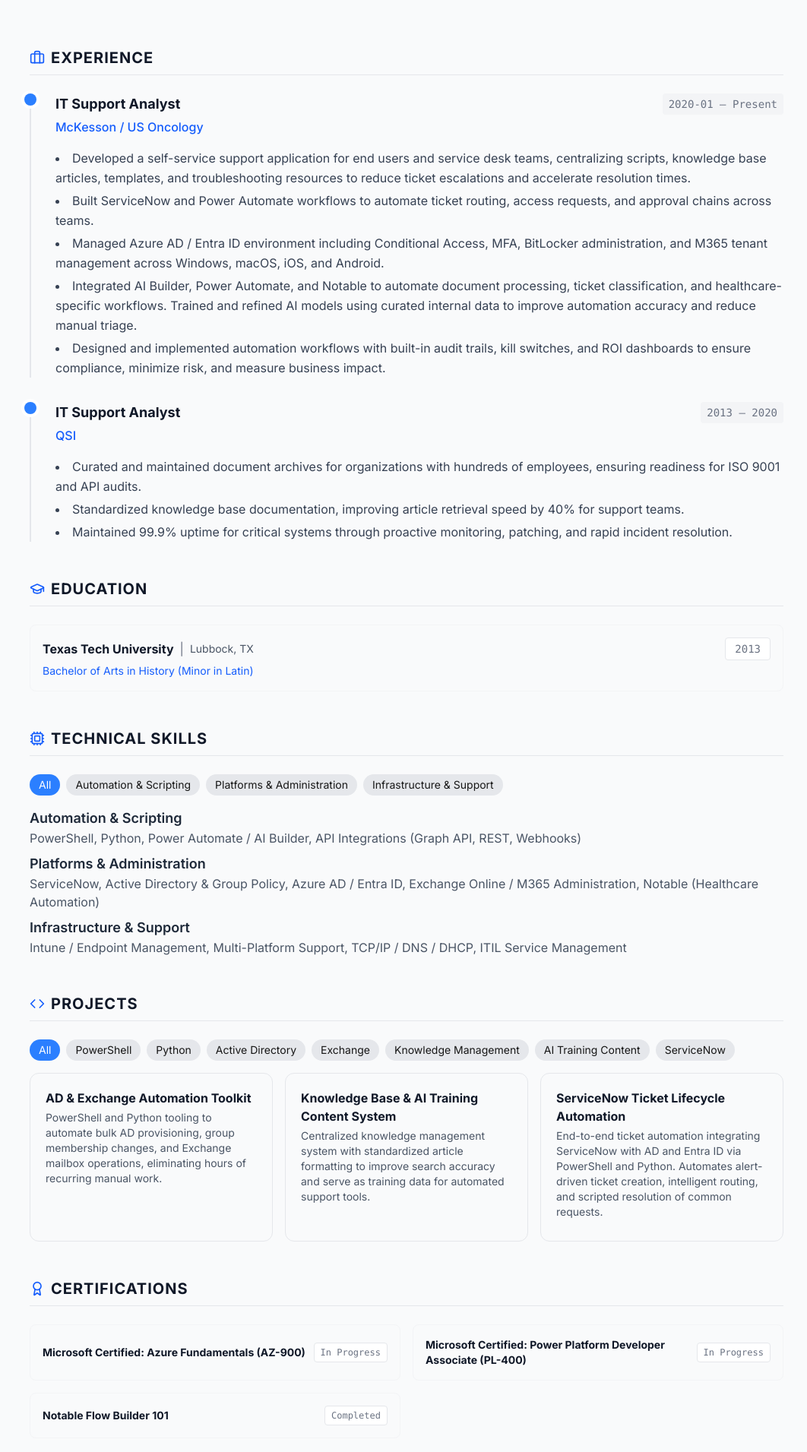
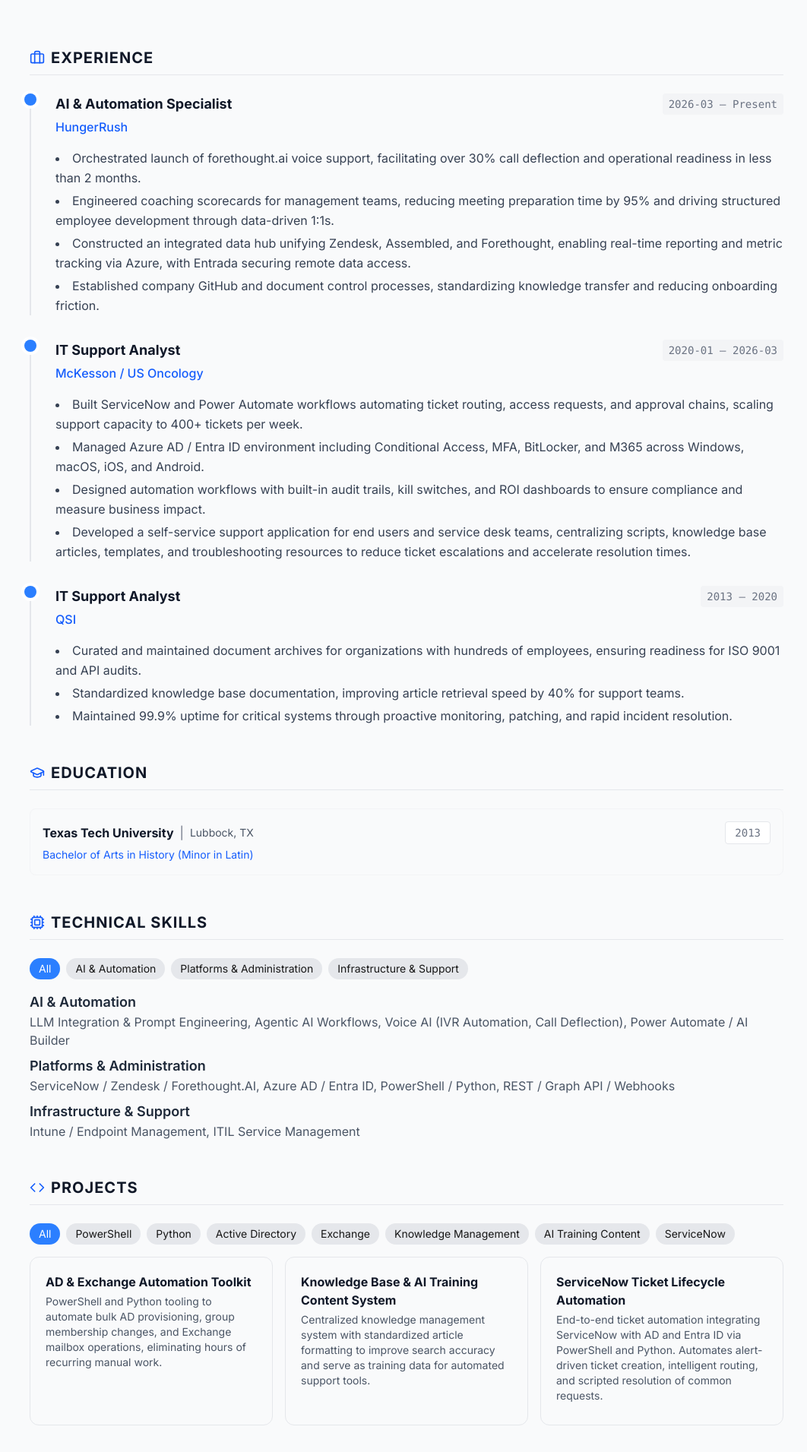
Before and after one commit to appledonkey/jhho_resume, a Next.js app: page / in a window 1280 px wide. Shown: the part 529-2440 px from the top of the page at 76% size, without its empty margins (105-1167 px from the left). Built offline with nearby package versions, Linux system fonts and the light colour scheme.

Commit message:
Update resume content with current role and AI focus
Adds HungerRush AI & Automation Specialist position, updates summary to highlight agentic AI/LLM expertise, refreshes skills to reflect AI-first toolset, and updates certifications.

Co-Authored-By: Claude Sonnet 4.6 <noreply@anthropic.com>

```diff
--- a/src/data/resume-data.js
+++ b/src/data/resume-data.js
@@ -4,11 +4,11 @@
 export const RESUME_DATA = {
   basics: {
     name: "James H. H. Oswald",
-    label: "IT Automation Specialist | Service Desk Analyst II",
+    label: "AI & Automation Specialist",
     email: "james.oswald89@gmail.com",
-    phone: "",
+    phone: "9792361893",
     url: "https://www.linkedin.com/in/james-oswald-16689a263/",
-    summary: "13+ years in IT building automation across ServiceNow, Active Directory, and Azure/Entra ID with PowerShell, Python, and the Power Platform. Develops self-service support tooling, AI-driven workflows, and end-to-end process automation to reduce manual effort and accelerate service delivery in healthcare enterprise environments.",
+    summary: "13+ years driving enterprise IT automation across ServiceNow, Azure/Entra ID, and the Power Platform. Deep expertise in agentic AI workflows, LLM integration, voice AI, and MCP/API orchestration, grounded in real service desk operations and self-service tooling. Delivered measurable results automating 400+ tickets/week and achieving 30% call deflection via AI voice support.",
     location: {
       city: "Conroe",
       region: "TX",
@@ -30,14 +30,14 @@ export const RESUME_DATA = {
   ],
   certifications: [
     {
-      name: "Microsoft Certified: Azure Fundamentals (AZ-900)",
+      name: "Microsoft Azure AI Fundamentals",
       issuer: "Microsoft",
-      date: "In Progress"
+      date: "Completed"
     },
     {
-      name: "Microsoft Certified: Power Platform Developer Associate (PL-400)",
-      issuer: "Microsoft",
-      date: "In Progress"
+      name: "Google AI Essentials",
+      issuer: "Google",
+      date: "Completed"
     },
     {
       name: "Notable Flow Builder 101",
@@ -47,22 +47,37 @@ export const RESUME_DATA = {
   ],
   experience: [
     {
-      company: "McKesson / US Oncology",
-      position: "IT Support Analyst",
-      startDate: "2020-01",
+      company: "HungerRush",
+      position: "AI & Automation Specialist",
+      location: "Houston, TX",
+      startDate: "2026-03",
       endDate: "Present",
       summary: "",
       highlights: [
-        "Developed a self-service support application for end users and service desk teams, centralizing scripts, knowledge base articles, templates, and troubleshooting resources to reduce ticket escalations and accelerate resolution times.",
-        "Built ServiceNow and Power Automate workflows to automate ticket routing, access requests, and approval chains across teams.",
-        "Managed Azure AD / Entra ID environment including Conditional Access, MFA, BitLocker administration, and M365 tenant management across Windows, macOS, iOS, and Android.",
-        "Integrated AI Builder, Power Automate, and Notable to automate document processing, ticket classification, and healthcare-specific workflows. Trained and refined AI models using curated internal data to improve automation accuracy and reduce manual triage.",
-        "Designed and implemented automation workflows with built-in audit trails, kill switches, and ROI dashboards to ensure compliance, minimize risk, and measure business impact."
+        "Orchestrated launch of forethought.ai voice support, facilitating over 30% call deflection and operational readiness in less than 2 months.",
+        "Engineered coaching scorecards for management teams, reducing meeting preparation time by 95% and driving structured employee development through data-driven 1:1s.",
+        "Constructed an integrated data hub unifying Zendesk, Assembled, and Forethought, enabling real-time reporting and metric tracking via Azure, with Entrada securing remote data access.",
+        "Established company GitHub and document control processes, standardizing knowledge transfer and reducing onboarding friction."
+      ]
+    },
+    {
+      company: "McKesson / US Oncology",
+      position: "IT Support Analyst",
+      location: "Conroe, TX",
+      startDate: "2020-01",
+      endDate: "2026-03",
+      summary: "",
+      highlights: [
+        "Built ServiceNow and Power Automate workflows automating ticket routing, access requests, and approval chains, scaling support capacity to 400+ tickets per week.",
+        "Managed Azure AD / Entra ID environment including Conditional Access, MFA, BitLocker, and M365 across Windows, macOS, iOS, and Android.",
+        "Designed automation workflows with built-in audit trails, kill switches, and ROI dashboards to ensure compliance and measure business impact.",
+        "Developed a self-service support application for end users and service desk teams, centralizing scripts, knowledge base articles, templates, and troubleshooting resources to reduce ticket escalations and accelerate resolution times."
       ]
     },
     {
       company: "QSI",
       position: "IT Support Analyst",
+      location: "",
       startDate: "2013",
       endDate: "2020",
       summary: "",
@@ -74,20 +89,17 @@ export const RESUME_DATA = {
     }
   ],
   skills: [
-    { name: "PowerShell", category: "Automation & Scripting" },
-    { name: "Python", category: "Automation & Scripting" },
-    { name: "Power Automate / AI Builder", category: "Automation & Scripting" },
-    { name: "API Integrations (Graph API, REST, Webhooks)", category: "Automation & Scripting" },
+    { name: "LLM Integration & Prompt Engineering", category: "AI & Automation" },
+    { name: "Agentic AI Workflows", category: "AI & Automation" },
+    { name: "Voice AI (IVR Automation, Call Deflection)", category: "AI & Automation" },
+    { name: "Power Automate / AI Builder", category: "AI & Automation" },
 
-    { name: "ServiceNow", category: "Platforms & Administration" },
-    { name: "Active Directory & Group Policy", category: "Platforms & Administration" },
+    { name: "ServiceNow / Zendesk / Forethought.AI", category: "Platforms & Administration" },
     { name: "Azure AD / Entra ID", category: "Platforms & Administration" },
-    { name: "Exchange Online / M365 Administration", category: "Platforms & Administration" },
-    { name: "Notable (Healthcare Automation)", category: "Platforms & Administration" },
+    { name: "PowerShell / Python", category: "Platforms & Administration" },
+    { name: "REST / Graph API / Webhooks", category: "Platforms & Administration" },
 
     { name: "Intune / Endpoint Management", category: "Infrastructure & Support" },
-    { name: "Multi-Platform Support", category: "Infrastructure & Support" },
-    { name: "TCP/IP / DNS / DHCP", category: "Infrastructure & Support" },
     { name: "ITIL Service Management", category: "Infrastructure & Support" }
   ],
   projects: [
```
